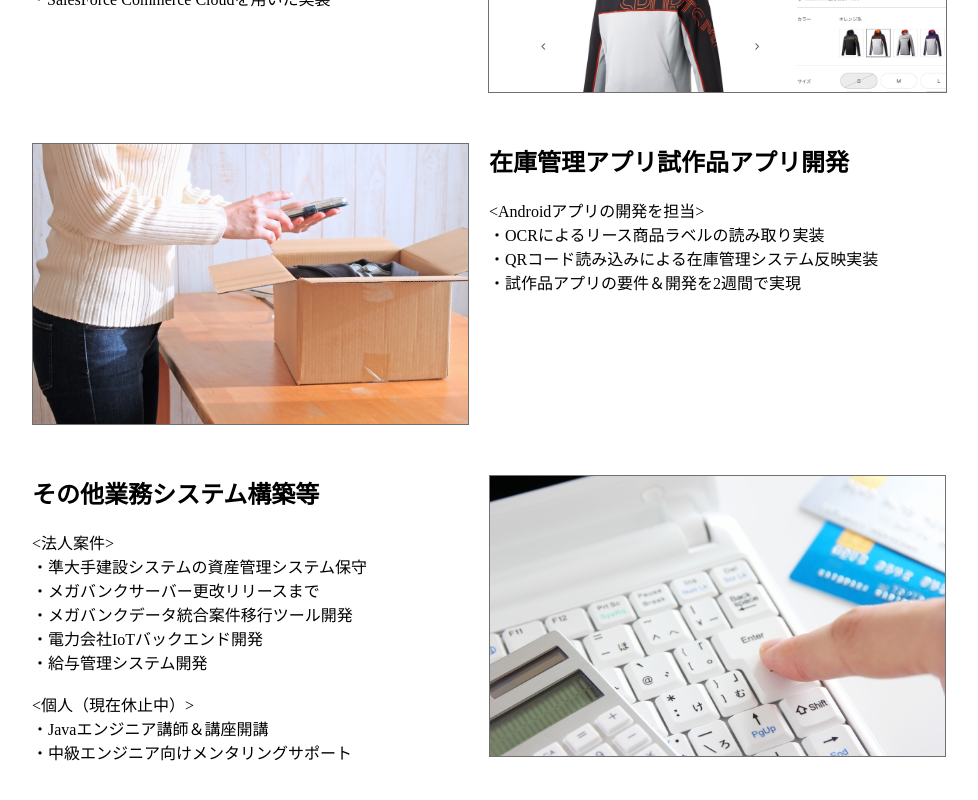
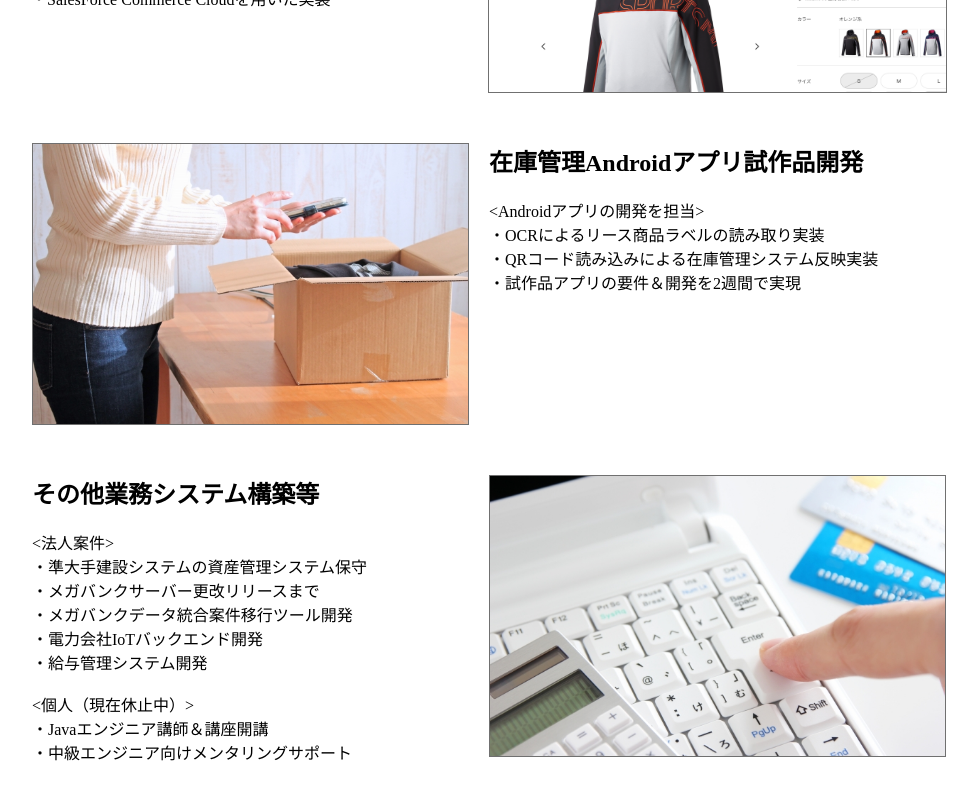
Before and after one commit to masayuki0220/portfolio, a Nuxt app: page /works in a window 1280 px wide. Shown: the part 1273-2073 px from the top of the page, without its empty margins (276-1254 px from the left). Built offline with nearby package versions, Linux system fonts and the light colour scheme.

Commit message:
docs: corrected text

```diff
--- a/pages/works.vue
+++ b/pages/works.vue
@@ -86,7 +86,7 @@ export default Vue.extend({
         },
         {
           image: '/images/works/work_android.jpg',
-          title: '在庫管理アプリ試作品アプリ開発',
+          title: '在庫管理Androidアプリ試作品開発',
           overviews: [
             '<Androidアプリの開発を担当>',
             '・OCRによるリース商品ラベルの読み取り実装',
```
